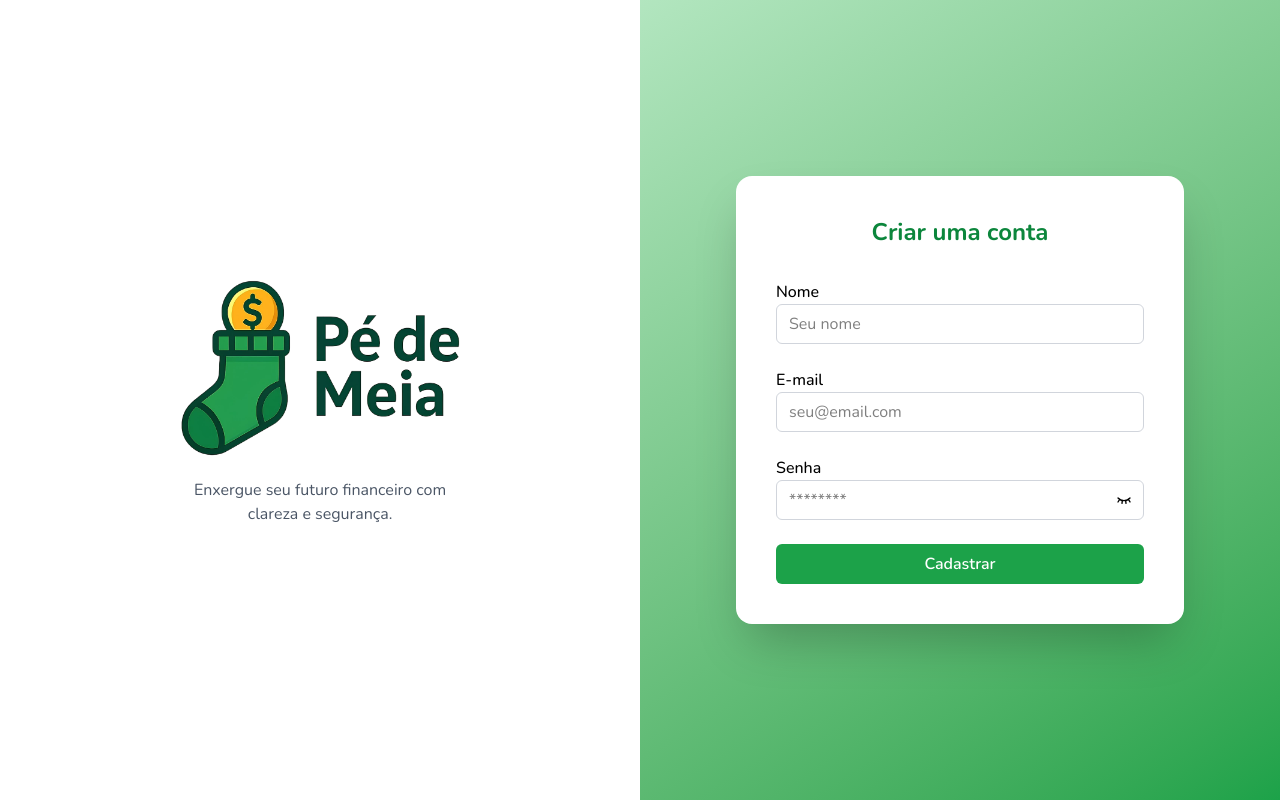
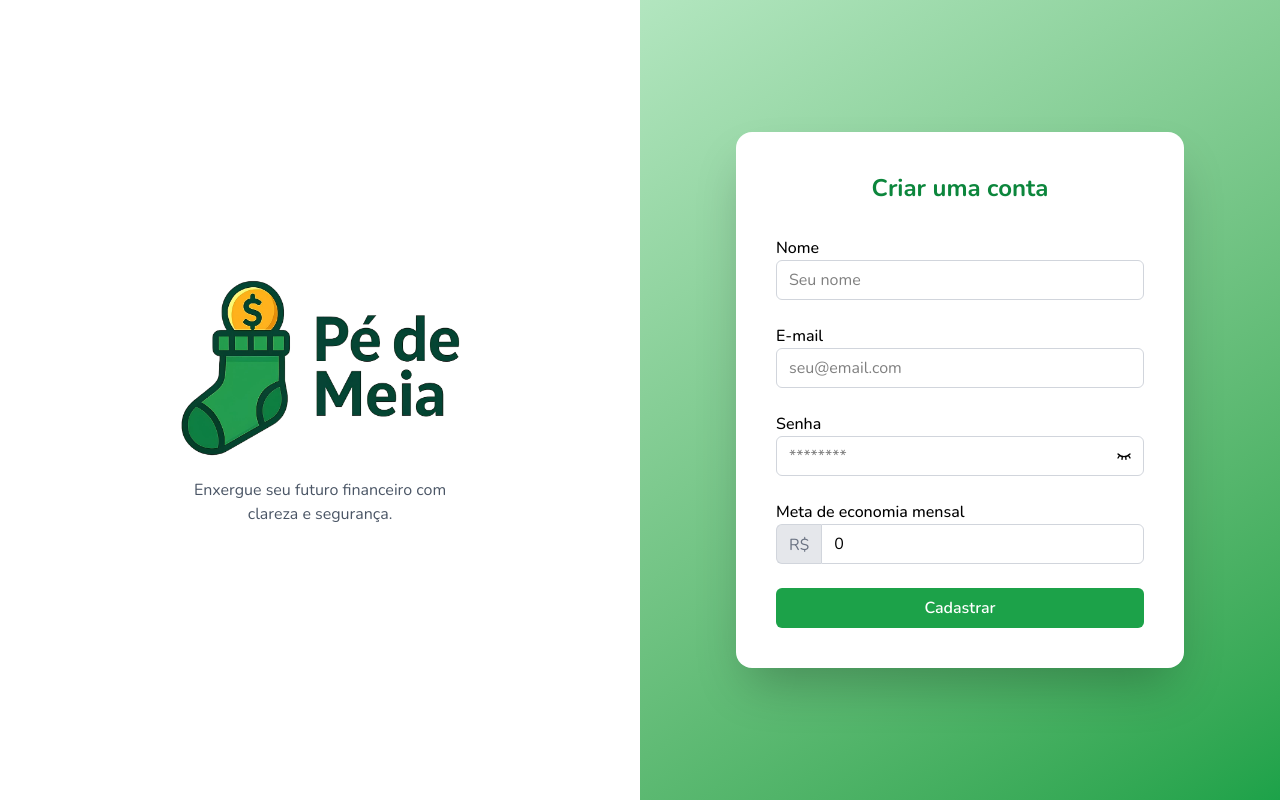
Before and after one commit to GuiPM001/pe-de-meia, a Next.js app: page /register in a window 1280 px wide. Built offline with nearby package versions, Linux system fonts and the light colour scheme.

Commit message:
fix register page

```diff
--- a/app/login/page.tsx
+++ b/app/login/page.tsx
@@ -61,7 +61,7 @@ export default function Login() {
 
           <p className="text-center text-gray-500 text-sm mt-2">
             Não tem uma conta?{" "}
-            <a href="#" className="text-primary hover:underline font-semibold">
+            <a href="register" className="text-primary hover:underline font-semibold">
               Cadastre-se
             </a>
           </p>
--- a/app/register/page.tsx
+++ b/app/register/page.tsx
@@ -6,12 +6,14 @@ import Image from "next/image";
 import Input from "../components/core/input";
 import PasswordInput from "../components/core/passwordInput";
 import Button from "../components/core/button";
+import CurrencyInput from "../components/core/currencyInput";
 
 export default function Register() {
   const [form, setForm] = useState({
     name: "",
     email: "",
     password: "",
+    savingTarget: 0,
   });
 
   const handleForm = (e: React.ChangeEvent<HTMLInputElement>) => {
@@ -61,6 +63,12 @@ export default function Register() {
               value={form.password}
               onChange={handleForm}
             />
+            <CurrencyInput
+              label="Meta de economia mensal"
+              name="savingTarget"
+              value={form.savingTarget}
+              onChange={handleForm}
+            />
 
             <Button type="submit" onClick={submitRegister}>
               Cadastrar
```
